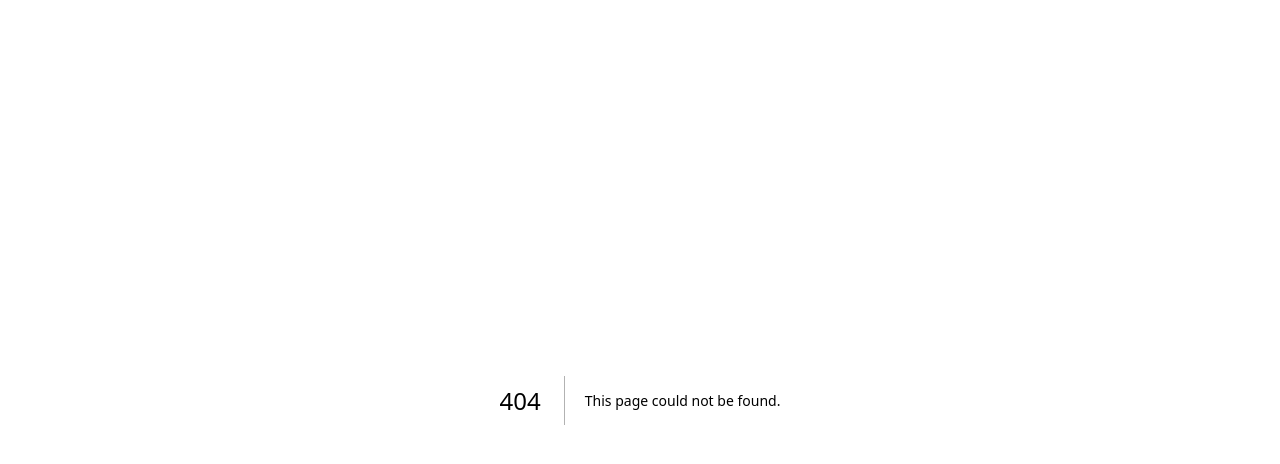
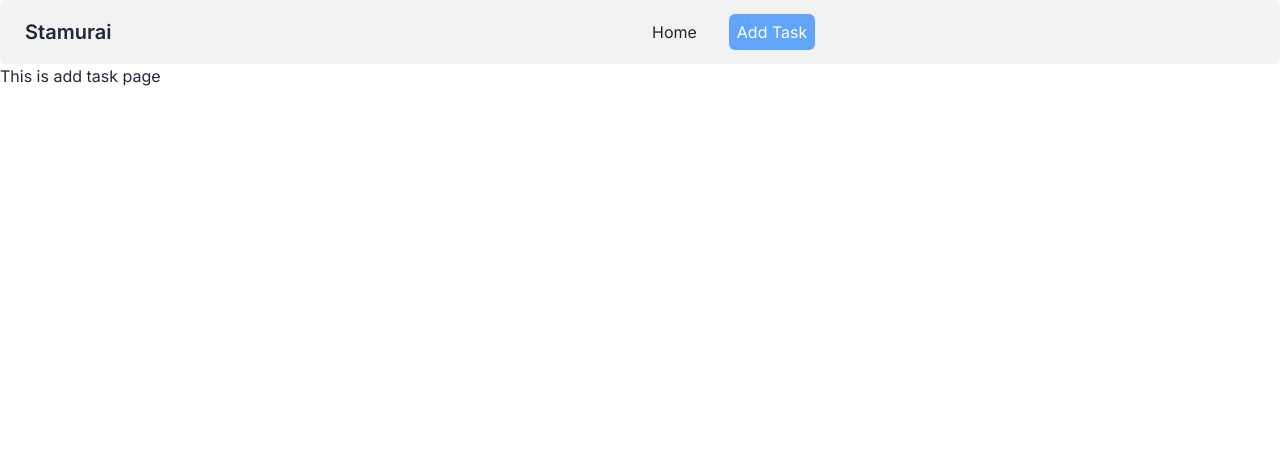
Before and after one commit to EmranAli-15/stamurai, a Next.js app: page /addTask in a window 1280 px wide. Before the commit this address had no page. Shown: the top 464 px of the page. Built offline with nearby package versions, Linux system fonts and the light colour scheme.

Commit message:
navbar complete

```diff
--- /dev/null
+++ b/src/app/(prime)/addTask/page.tsx
@@ -0,0 +1,11 @@
+import React from 'react';
+
+const AddTaskPage = () => {
+        return (
+                <div>
+                        This is add task page
+                </div>
+        );
+};
+
+export default AddTaskPage;
--- /dev/null
+++ b/src/app/(prime)/components/ActiveLink.tsx
@@ -0,0 +1,17 @@
+'use client'
+import Link from 'next/link';
+import React from 'react';
+import { usePathname } from 'next/navigation'
+
+const ActiveLink = ({ path, children }: any) => {
+
+        const pathName = usePathname();
+
+        return (
+                <Link href={path} className={`${pathName === path ? 'text-white bg-blue-400 p-2 rounded-md' : ''} p-2`}>
+                        {children}
+                </Link>
+        );
+};
+
+export default ActiveLink;
--- /dev/null
+++ b/src/app/(prime)/components/Navbar.tsx
@@ -0,0 +1,49 @@
+import React from 'react';
+import ActiveLink from './ActiveLink';
+import Link from 'next/link';
+
+const Navbar = () => {
+
+        const navList = [
+                {
+                        path: '/',
+                        title: 'Home'
+                },
+                {
+                        path: '/addTask',
+                        title: 'Add Task'
+                }
+        ]
+
+        const showList = navList.map(({ path, title }) =>
+                <li key={path}>
+                        <ActiveLink path={path}>{title}</ActiveLink>
+                </li>)
+
+        return (
+                <div className="navbar bg-base-200 rounded-md">
+                        <div className="navbar-start">
+                                <div className="dropdown">
+                                        <label tabIndex={0} className="btn btn-ghost lg:hidden">
+                                                <svg xmlns="http://www.w3.org/2000/svg" className="h-5 w-5" fill="none" viewBox="0 0 24 24" stroke="currentColor"><path strokeLinecap="round" strokeLinejoin="round" strokeWidth="2" d="M4 6h16M4 12h8m-8 6h16" /></svg>
+                                        </label>
+                                        <ul tabIndex={0} className="menu menu-sm dropdown-content mt-3 z-[1] p-2 shadow bg-base-100 rounded-box w-52">
+                                                {
+                                                        showList
+                                                }
+                                        </ul>
+                                </div>
+                                <Link href="/" className="btn btn-ghost normal-case text-xl">Stamurai</Link>
+                        </div>
+                        <div className="navbar-center hidden lg:flex">
+                                <ul className="space-x-6 menu-horizontal px-1">
+                                        {
+                                                showList
+                                        }
+                                </ul>
+                        </div>
+                </div>
+        );
+};
+
+export default Navbar;
--- /dev/null
+++ b/src/app/(prime)/home/page.tsx
@@ -0,0 +1,11 @@
+import React from 'react';
+
+const HomePage = () => {
+        return (
+                <div>
+                        This is my home page
+                </div>
+        );
+};
+
+export default HomePage;
--- /dev/null
+++ b/src/app/(prime)/layout.tsx
@@ -0,0 +1,13 @@
+import React from 'react';
+import Navbar from './components/Navbar';
+
+const layout = ({ children }: any) => {
+        return (
+                <div className='max-w-7xl mx-auto'>
+                        <Navbar></Navbar>
+                        {children}
+                </div>
+        );
+};
+
+export default layout;
--- a/src/app/page.tsx
+++ b/src/app/(prime)/page.tsx
@@ -1,8 +1,9 @@
+import HomePage from "./home/page";
 
 export default function Home() {
   return (
     <main>
-
+      <HomePage></HomePage>
     </main>
   )
 }
```
